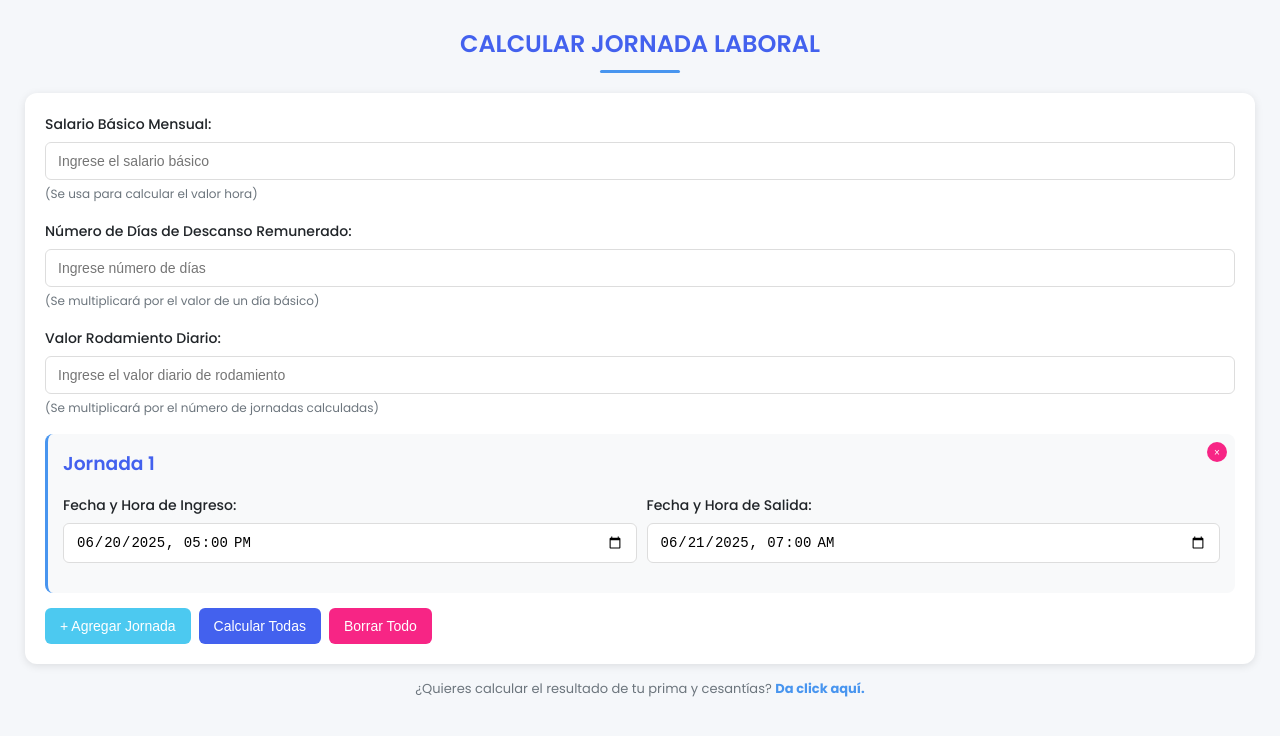
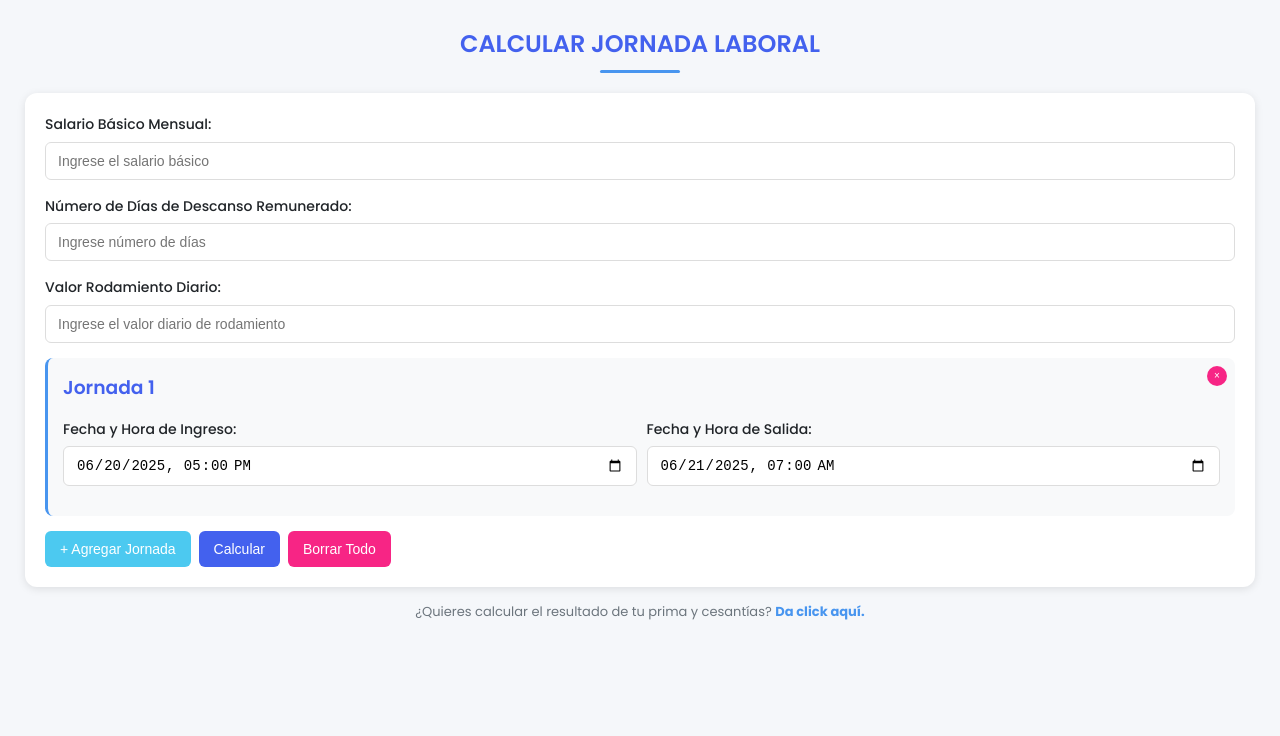
Before and after one commit to carlos2601/nomina, a plain HTML site: page index.html in a window 1280 px wide. Drawn offline with Linux system fonts and the light colour scheme.

Commit message:
index.html

```diff
--- a/index.html
+++ b/index.html
@@ -328,17 +328,17 @@
             <div class="form-group">
                 <label for="salarioBase">Salario Básico Mensual:</label>
                 <input type="number" id="salarioBase" placeholder="Ingrese el salario básico">
-                <small>(Se usa para calcular el valor hora)</small>
+
             </div>
             <div class="form-group">
                 <label for="diasDescanso">Número de Días de Descanso Remunerado:</label>
                 <input type="number" id="diasDescanso" placeholder="Ingrese número de días">
-                <small>(Se multiplicará por el valor de un día básico)</small>
+
             </div>
             <div class="form-group">
                 <label for="valorRodamientoDiario">Valor Rodamiento Diario:</label>
                 <input type="number" id="valorRodamientoDiario" placeholder="Ingrese el valor diario de rodamiento">
-                <small>(Se multiplicará por el número de jornadas calculadas)</small>
+
             </div>
 
             <div id="jornadas-container">
@@ -347,7 +347,7 @@
 
             <div class="btn-group">
                 <button type="button" class="btn btn-success" onclick="agregarJornada()">+ Agregar Jornada</button>
-                <button type="button" class="btn btn-primary" onclick="calcularTodasJornadas()">Calcular Todas</button>
+                <button type="button" class="btn btn-primary" onclick="calcularTodasJornadas()">Calcular</button>
                 <button type="button" class="btn btn-danger" onclick="resetTodo()">Borrar Todo</button>
             </div>
         </div>
```
